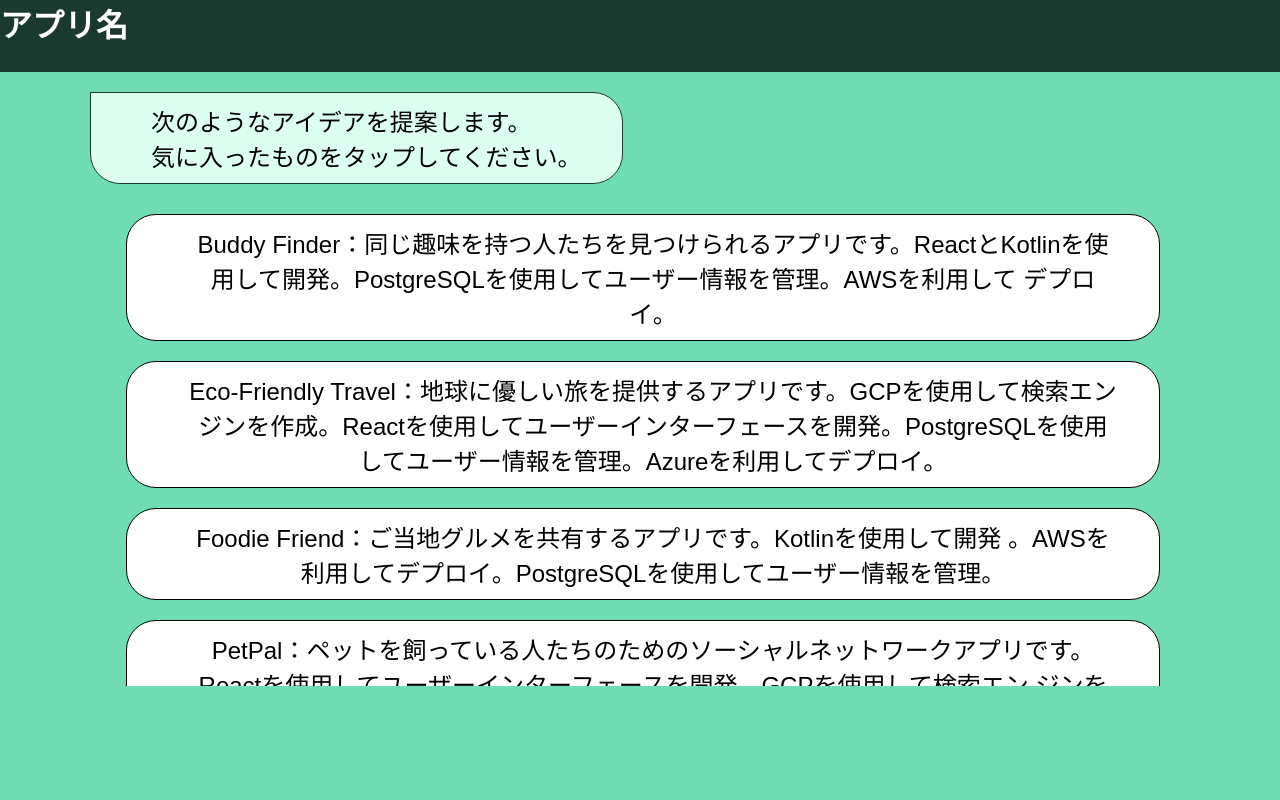
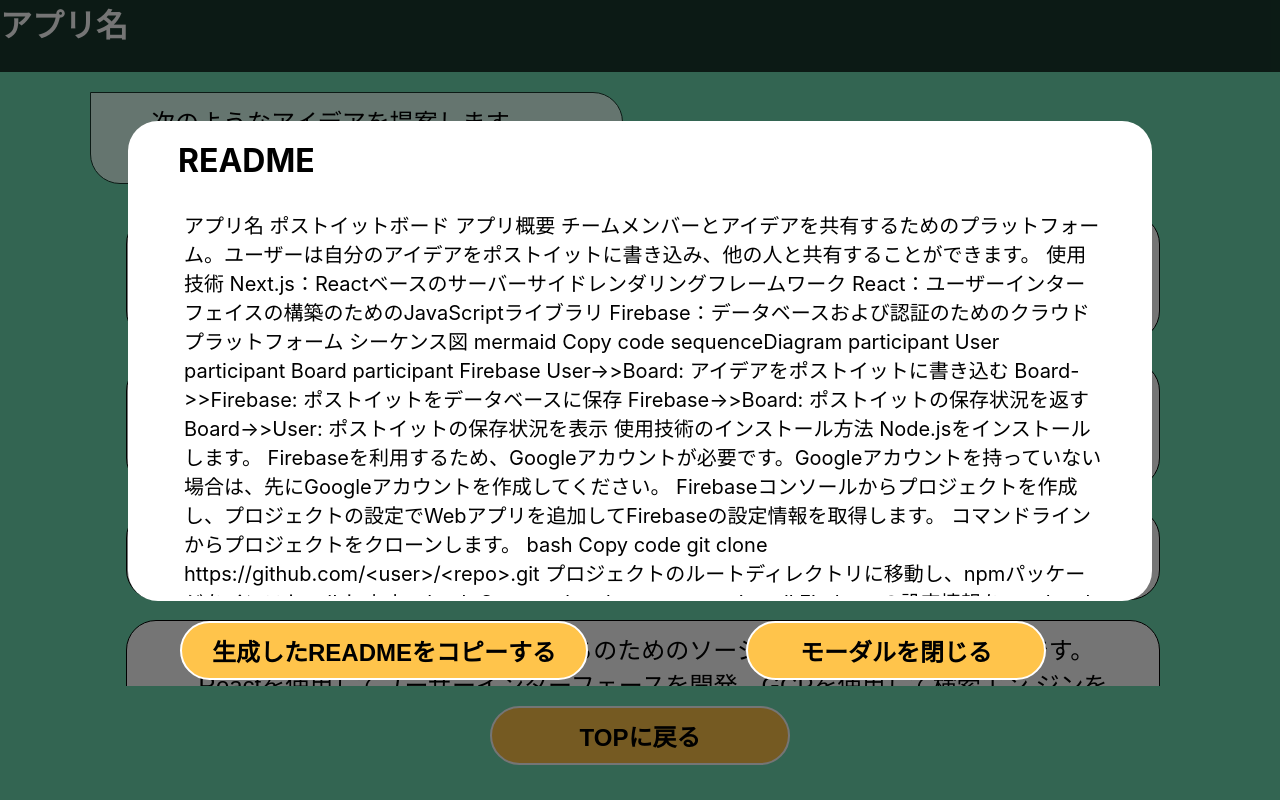
Before and after one commit to Tanaka-No-1/gymlabo-front, a Next.js app: page /result in a window 1280 px wide. Both pictures are taken after a click on the button 643 px from the left and 277 px from the top of the page. Built offline with nearby package versions, Linux system fonts and the light colour scheme.

Commit message:
add: resultページのモーダル周辺のUI実装(#43)

```diff
--- a/src/styles/constant.ts
+++ b/src/styles/constant.ts
@@ -78,4 +78,7 @@
 }
 
 //z-index
-export enum Z_INDEX {}
+export enum ZIndex {
+  OVERLAY = 100,
+  MODAL = 110,
+}
--- a/src/views/components/pages/result/index.tsx
+++ b/src/views/components/pages/result/index.tsx
@@ -1,15 +1,101 @@
+import { useRouter } from 'next/router'
 import { useEffect, useState } from 'react'
+import CustomButton from '../../base/customButton'
 import CommentBubble from '../../ui/commentBubble'
 import CommentChatBubble from '../../ui/commentChatBubble'
-import { Container, ResultListContainer, ResultListWrapper } from './style'
+import {
+  ButtonContainer,
+  ButtonWrapper,
+  Container,
+  ModalBox,
+  ModalContainer,
+  ModalContentContainer,
+  ModalHeaderWrapper,
+  ModalOverlay,
+  ModalTitle,
+  ReadmeContainer,
+  ReadmeWrapper,
+  ResultListContainer,
+  ResultListWrapper,
+  TopLinkButtonWrapper,
+} from './style'
 
 const resultMessage = [
   '次のようなアイデアを提案します。',
   '気に入ったものをタップしてください。',
 ]
 
+const dummyReadme = `アプリ名
+
+ポストイットボード
+
+アプリ概要
+
+チームメンバーとアイデアを共有するためのプラットフォーム。ユーザーは自分のアイデアをポストイットに書き込み、他の人と共有することができます。
+
+使用技術
+
+Next.js：Reactベースのサーバーサイドレンダリングフレームワーク
+React：ユーザーインターフェイスの構築のためのJavaScriptライブラリ
+Firebase：データベースおよび認証のためのクラウドプラットフォーム
+
+シーケンス図
+
+mermaid
+Copy code
+sequenceDiagram
+  participant User
+  participant Board
+  participant Firebase
+
+  User->>Board: アイデアをポストイットに書き込む
+  Board->>Firebase: ポストイットをデータベースに保存
+  Firebase->>Board: ポストイットの保存状況を返す
+  Board->>User: ポストイットの保存状況を表示
+
+使用技術のインストール方法
+
+Node.jsをインストールします。
+Firebaseを利用するため、Googleアカウントが必要です。Googleアカウントを持っていない場合は、先にGoogleアカウントを作成してください。
+Firebaseコンソールからプロジェクトを作成し、プロジェクトの設定でWebアプリを追加してFirebaseの設定情報を取得します。
+コマンドラインからプロジェクトをクローンします。
+bash
+Copy code
+git clone https://github.com/<user>/<repo>.git
+プロジェクトのルートディレクトリに移動し、npmパッケージをインストールします。
+bash
+Copy code
+cd <repo>
+npm install
+Firebaseの設定情報を.env.localファイルに追加します。
+makefile
+Copy code
+NEXT_PUBLIC_API_KEY=<API_KEY>
+NEXT_PUBLIC_AUTH_DOMAIN=<AUTH_DOMAIN>
+NEXT_PUBLIC_PROJECT_ID=<PROJECT_ID>
+NEXT_PUBLIC_STORAGE_BUCKET=<STORAGE_BUCKET>
+NEXT_PUBLIC_MESSAGING_SENDER_ID=<MESSAGING_SENDER_ID>
+NEXT_PUBLIC_APP_ID=<APP_ID>
+開発用サーバーを起動します。
+arduino
+Copy code
+npm run dev
+
+アプリの使い方
+
+ポストイットボードのページにアクセスします。
+ユーザー名を入力してログインします。
+ポストイットにアイデアを書き込んで投稿します。
+投稿されたポストイットは、他のユーザーにも表示されます。他のユーザーの投稿も閲覧できます。
+ログアウトする場合は、ページ右上のログアウトボタンをクリックします。`
+
 const ResultPage = () => {
   const [resultChatMessage, setResultChatMessage] = useState<string[]>([])
+  const [isOpenModal, setIsOpenModal] = useState<boolean>(false)
+  const [copiedButton, setCopiedButton] = useState<boolean>(false)
+  const [selectedIdea, setSelectedIdea] = useState<string>('')
+  const [resultReadme, setResultReadMe] = useState<string>('')
+
   useEffect(() => {
     setResultChatMessage([
       'Buddy Finder：同じ趣味を持つ人たちを見つけられるアプリです。ReactとKotlinを使用して開発。PostgreSQLを使用してユーザー情報を管理。AWSを利用して デプロイ。',
@@ -20,7 +106,70 @@
     ])
   }, [])
 
+  useEffect(() => {
+    setResultReadMe(dummyReadme)
+  })
+
+  const router = useRouter()
+
+  const ModalCloseButtonHandler = () => {
+    setIsOpenModal(false)
+    setCopiedButton(false)
+    setSelectedIdea('')
+    setResultReadMe('')
+  }
+
+  const CopyButtonHandler = async () => {
+    // コピーするボタン
+    await global.navigator.clipboard.writeText(resultReadme)
+    setCopiedButton(true)
+  }
+
+  const TopLinkHandler = () => {
+    // Topへ戻るボタン
+    router.push('/')
+  }
+
+  const SelectIdeaButtonHandler = (idea: string) => {
+    setSelectedIdea(idea)
+    setIsOpenModal(true)
+  }
+
+  console.log(selectedIdea)
+
   return (
+    <>
+      {isOpenModal && (
+        <div css={ModalOverlay}>
+          <div css={ModalContainer}>
+            <div css={ModalBox}>
+              <div css={ModalContentContainer}>
+                <div css={ModalHeaderWrapper}>
+                  <h1 css={ModalTitle}>README</h1>
+                </div>
+                <div css={ReadmeContainer}>
+                  <div css={ReadmeWrapper}>{dummyReadme}</div>
+                </div>
+              </div>
+            </div>
+            <div css={ButtonContainer}>
+              <div css={ButtonWrapper}>
+                <CustomButton onClick={() => CopyButtonHandler()}>
+                  {copiedButton
+                    ? 'コピーしました！'
+                    : '生成したREADMEをコピーする'}
+                </CustomButton>
+              </div>
+              <div css={ButtonWrapper}>
+                <CustomButton onClick={() => ModalCloseButtonHandler()}>
+                  モーダルを閉じる
+                </CustomButton>
+              </div>
+            </div>
+          </div>
+        </div>
+      )}
+
       <div css={Container}>
         <CommentBubble text={resultMessage} />
         <div css={ResultListContainer}>
@@ -29,12 +178,18 @@
               <CommentChatBubble
                 key={p}
                 text={p}
-              onClick={() => console.log(p)}
+                onClick={() => SelectIdeaButtonHandler(p)}
               />
             ))}
           </div>
         </div>
+        <div css={TopLinkButtonWrapper}>
+          <CustomButton onClick={() => TopLinkHandler()}>
+            TOPに戻る
+          </CustomButton>
         </div>
+      </div>
+    </>
   )
 }
 export default ResultPage
--- a/src/views/components/pages/result/style.ts
+++ b/src/views/components/pages/result/style.ts
@@ -1,4 +1,6 @@
 import { css } from '@emotion/react'
+import { ZIndex } from '~/styles/constant'
+import { Palette } from '~/styles/palette'
 
 export const Container = css`
   max-width: 1100px;
@@ -10,9 +12,102 @@
   flex-flow: column nowrap;
   -webkit-box-pack: start;
   height: 70%;
+  margin-bottom: 20px;
 `
 export const ResultListWrapper = css`
   height: 100%;
   overflow-y: scroll;
   padding: 10px 30px 10px 36px;
 `
+
+export const TopLinkButtonWrapper = css`
+  width: 100%;
+  display: flex;
+  justify-content: center;
+`
+
+// modal
+
+export const ModalOverlay = css`
+  position: fixed;
+  top: 0px;
+  left: 0px;
+  width: 100%;
+  height: 100%;
+  z-index: ${ZIndex.OVERLAY};
+  background: rgba(0, 0, 0, 0.54);
+`
+
+export const ModalContainer = css`
+  display: flex;
+  flex-direction: column;
+  justify-content: center;
+  align-items: center;
+  width: 100%;
+  height: 100%;
+  z-index: ${ZIndex.MODAL};
+`
+export const ModalBox = css`
+  background-color: ${Palette.WHITE};
+  height: 60%;
+  width: 80%;
+  border-radius: 30px;
+  padding: 20px;
+  margin-bottom: 20px;
+`
+
+export const ModalContentContainer = css`
+  display: flex;
+  flex-direction: column;
+  width: 100%;
+  height: 100%;
+`
+
+export const ModalTitle = css`
+  margin: 0%;
+  padding-left: 30px;
+`
+
+export const ModalHeaderWrapper = css`
+  width: 100%;
+  display: flex;
+  justify-content: space-between;
+  margin-bottom: 20px;
+`
+
+export const CloseButton = css`
+  width: 30px;
+  height: 30px;
+  border-radius: 15px;
+  background-color: gray;
+  border: none;
+  &:hover {
+    background-color: red;
+  }
+`
+
+export const ReadmeContainer = css`
+  width: 100%;
+  height: 100%;
+  flex-flow: column nowrap;
+  -webkit-box-pack: start;
+`
+
+export const ReadmeWrapper = css`
+  height: 90%;
+  overflow-y: scroll;
+  padding: 10px 30px 10px 36px;
+  font-size: 20px;
+`
+
+export const ButtonContainer = css`
+  display: flex;
+  justify-content: space-around;
+  width: 80%;
+`
+
+export const ButtonWrapper = css`
+  width: 45%;
+  display: flex;
+  justify-content: center;
+`
```
Also changed, not shown: src/views/components/pages/select/index.tsx (+14 -10 lines). Lines whose indentation alone changed are shown as unchanged.
